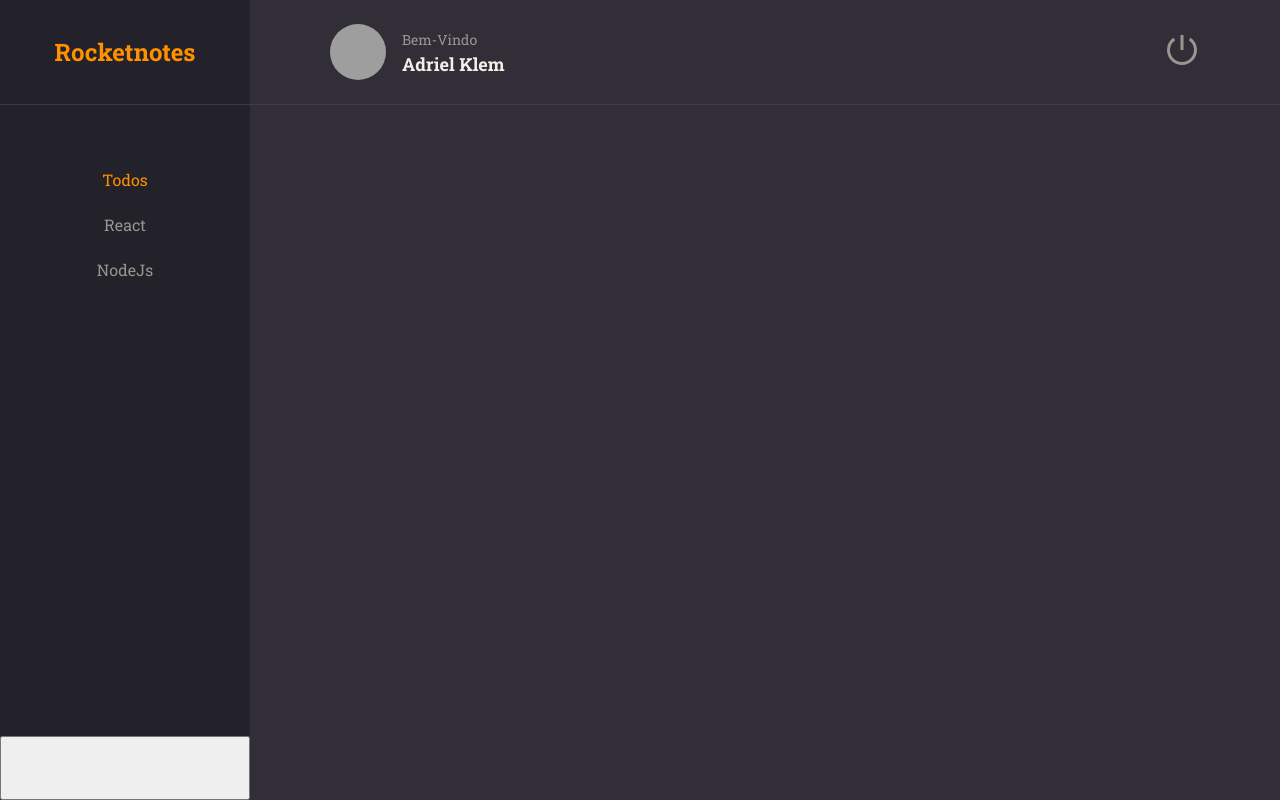
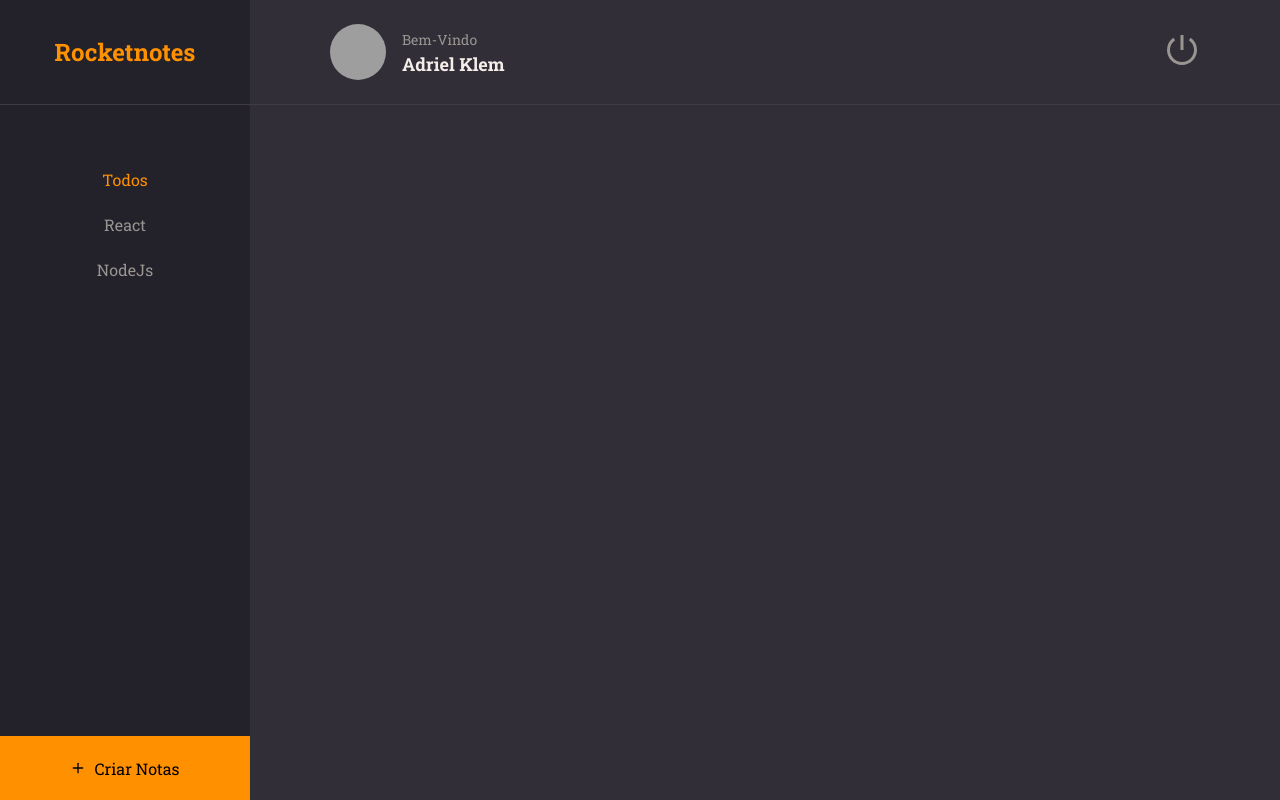
Before and after one commit to AdrielKlem/RocketNotes, a React (Vite) app: page / in a window 1280 px wide. Built offline with nearby package versions, Linux system fonts and the light colour scheme; grey boxes are pictures that could not be loaded.

Commit message:
create button Criar Nota

```diff
--- a/src/pages/Home/index.jsx
+++ b/src/pages/Home/index.jsx
@@ -1,3 +1,4 @@
+import { FiPlus } from 'react-icons/fi'
 import { Container, Brand, Menu, Search, Content, NewNote } from "./styles";
 
 import { Header } from "../../components/Header"
@@ -33,7 +34,8 @@
             </Content>
 
             <NewNote>
-
+                <FiPlus />
+                    Criar Notas
             </NewNote>
         </Container>
     )
--- a/src/pages/Home/styles.js
+++ b/src/pages/Home/styles.js
@@ -53,4 +53,14 @@
 export const NewNote = styled.button`
     grid-area: newnote;
 
+    background-color: ${({ theme }) => theme.COLORS.ORANGE};
+    border: none;
+
+    display: flex;
+    align-items: center;
+    justify-content: center;
+
+    svg {
+        margin-right: 8px;
+    }
 `
```
